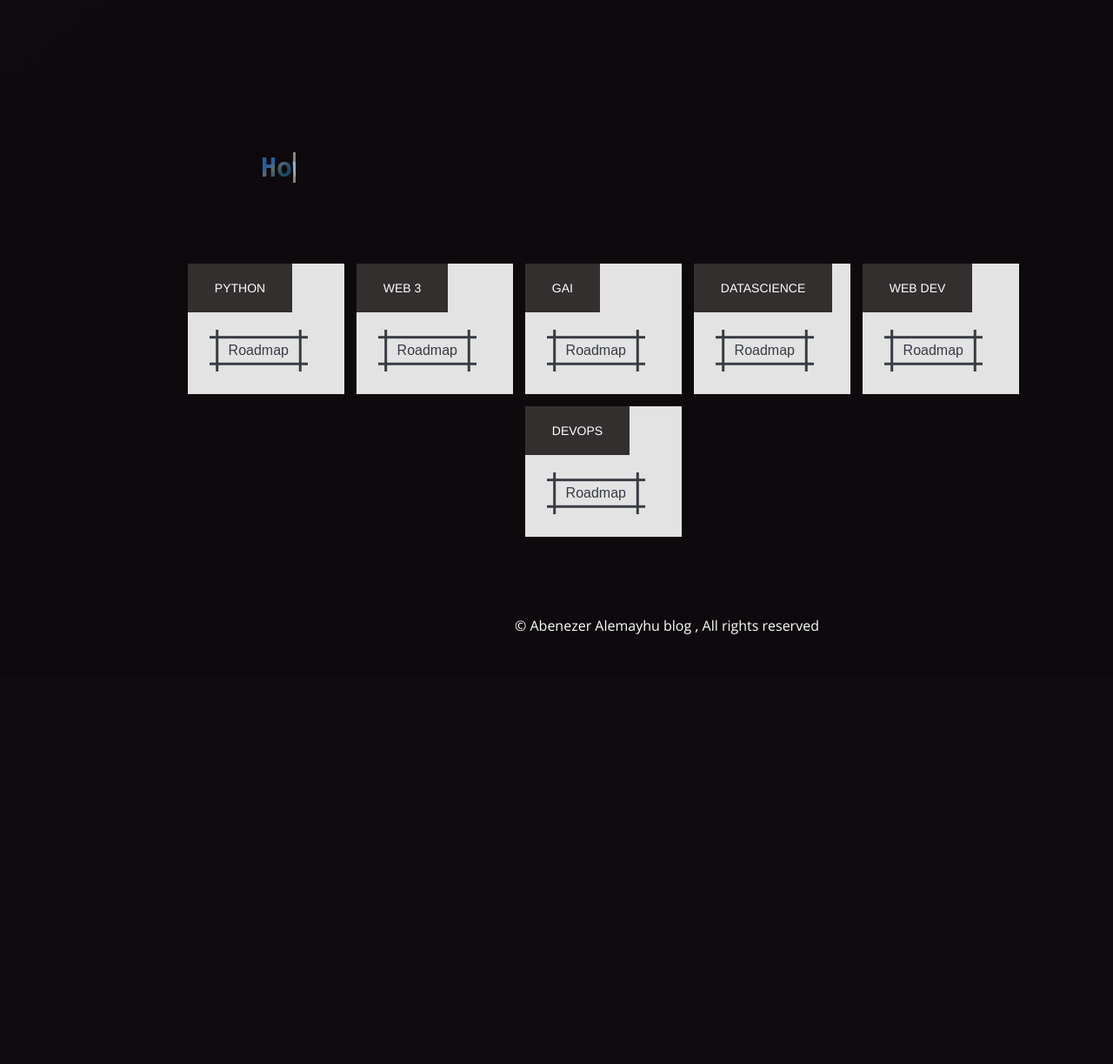
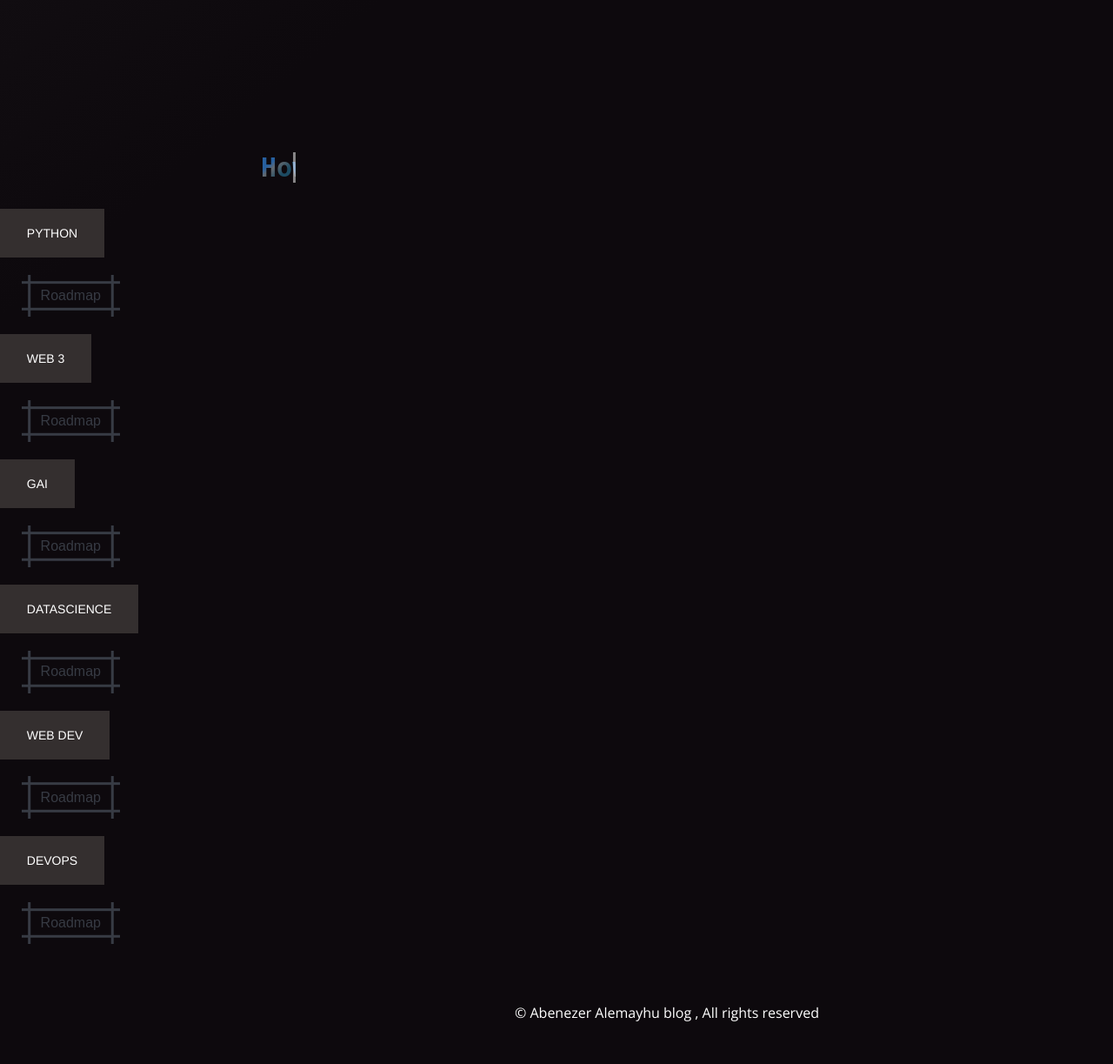
Before and after one commit to Abenezerjr/Blog_page, a Django app: page / in a window 1280 px wide. Shown: the part 1273-2496 px from the top of the page at 87% size. Before the commit the page ends 2002 px from the top, so only its background shows below. Run offline with Django 4.2, Linux system fonts and the light colour scheme; data comes from the database, SQL or seed files in the repository.

Commit message:
change some html style

```diff
--- a/blog/static/blog/index.css
+++ b/blog/static/blog/index.css
@@ -4,9 +4,7 @@ background: linear-gradient(140deg, rgba(19,15,19,1) 30%, rgba(13,9,13,1) 46%);
   }
 
 #welcome {
-  /*background: linear-gradient(to right top, #6305dd, #390281);*/
 
-  /*background: rgb(19,15,19);*/
   background: linear-gradient(140deg, rgba(19,15,19,1) 30%, rgba(13,9,13,1) 46%);
   padding: 6rem 12%;
 }
@@ -44,14 +42,12 @@ background: linear-gradient(140deg, rgba(19,15,19,1) 30%, rgba(13,9,13,1) 46%);
 }
 
 #latest-posts {
-/*background: rgb(19,15,19);*/
-/*background: linear-gradient(140deg, rgba(19,15,19,1) 30%, rgba(13,9,13,1) 46%);*/
+
 
     padding: 2rem;
-  /*border-radius: 12px;*/
   width: 60rem;
   margin: 6rem auto 2rem auto;
-  /*box-shadow: 1px 1px 12px rgba(0, 0, 0, 0.4);*/
+
 }
 
 #latest-posts h2 {
@@ -103,29 +99,6 @@ background: linear-gradient(140deg, rgba(19,15,19,1) 30%, rgba(13,9,13,1) 46%);
 
 
 
-.FlexContainer4 {
-    display: flex;
-    flex-wrap: wrap;
-    justify-content: center;
-    align-items: center;
-    align-content: center;
-    width: 85%;
-    /*background-color: #2f1d58;*/
-    height: 50vh;
-    max-height: 90vh;
-    overflow: auto;
-    flex-direction: row;
-    margin-top: 50px;
-    margin-left: 150px;
-}
-
-.FlexContainer4 div {
-    width: 180px;
-    height: 150px;
-    margin: 7px;
-background: rgb(9, 8, 8);
-background: linear-gradient(140deg, rgba(227,227,227,1) 100%, rgba(158,187,216,1) 100%);
-}
 
 
 
@@ -320,19 +293,6 @@ background: linear-gradient(140deg, rgba(227,227,227,1) 100%, rgba(158,187,216,1
   transform: translateY(0px);
 }
 
-.gpt3 {
-    display: flex;
-    flex-wrap: wrap;
-    justify-content: center;
-    align-items: center;
-    align-content: center;
-    width: 95%;
-
-    height: 80vh;
-    margin-top: 200px;
-    /*overflow: auto;*/
-    flex-direction: row;
-}
 
 
 
--- a/blog/static/blog/post-detail.css
+++ b/blog/static/blog/post-detail.css
@@ -176,8 +176,7 @@ background: linear-gradient(140deg, rgba(18,44,69,1) 38%, rgba(50,50,94,1) 78%);
   color: #130f0f;
 
   border-radius: 12px;
-  /*background-color: white;*/
-  /*box-shadow: 0 2px 8px rgba(0, 0, 0, 0.25);*/
+
   padding: 1rem 2rem;
 }
 
@@ -258,6 +257,4 @@ background: linear-gradient(140deg, rgba(18,44,69,1) 38%, rgba(50,50,94,1) 78%);
   margin-top: -350px;
   border-radius: 12px;
 
-
-
 }
```
